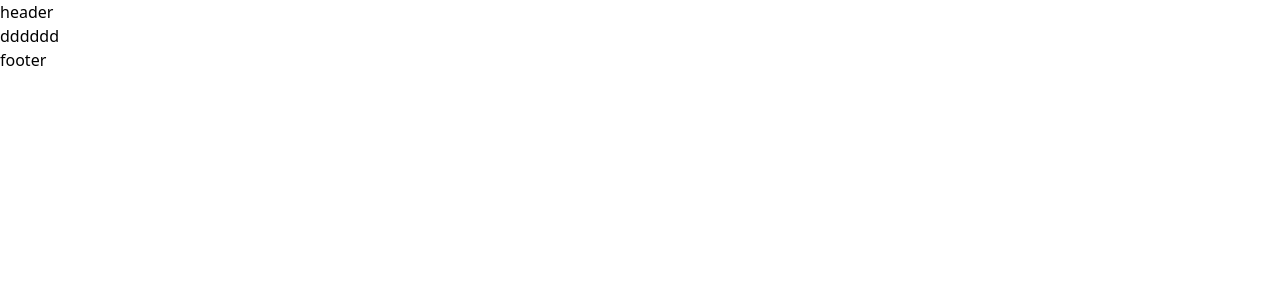
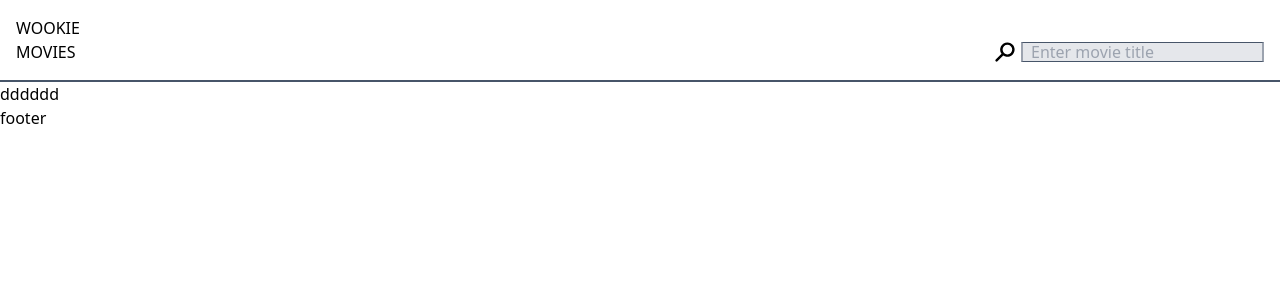
Before and after one commit to Jngueno/dkb-nextjs-test, a Next.js app: page / in a window 1280 px wide. Shown: the top 300 px of the page. Built offline with nearby package versions, Linux system fonts and the light colour scheme.

Commit message:
add code to header.tsx, header title and search input

```diff
--- a/components/Header.tsx
+++ b/components/Header.tsx
@@ -1,7 +1,54 @@
-import React from "react";
+import React, { useState } from "react";
+import { SearchIcon } from "@heroicons/react/solid";
+import Link from "next/link";
+import { useRouter } from "next/router";
 
 function Header() {
-  return <div>header</div>;
+  const [search, setSearch] = useState<string>("");
+  const router = useRouter();
+
+  const handleSearch = () => {
+    if (!search) {
+      alert("Please enter a movie title");
+    } else {
+      const path = router.pathname;
+      const { query } = router;
+
+      if (path.includes("movie")) {
+        delete query.id;
+        query.id = search;
+        router.push({ pathname: path, query });
+      } else {
+        router.push({ pathname: `${path}movie/${search}` });
+      }
+    }
+    setSearch("");
+  };
+  return (
+    <div className="flex justify-between items-end p-4 border-b-2 border-b-slate-600">
+      <Link href="/">
+        <span className="cursor-pointer hover:font-medium">
+          WOOKIE
+          <br />
+          MOVIES
+        </span>
+      </Link>
+
+      <div className="flex items-center space-x-1">
+        <SearchIcon
+          className="h-6 rotate-90 cursor-pointer hover:text-slate-400"
+          onClick={handleSearch}
+        />
+        <input
+          type="text"
+          value={search}
+          onChange={(e) => setSearch(e.target.value)}
+          placeholder="Enter movie title"
+          className="bg-gray-200 h-5 pl-2 focus:outline-none border border-l-2 border-r-2 border-slate-600 border-l-gray-400 border-r-gray-400"
+        />
+      </div>
+    </div>
+  );
 }
 
 export default Header;
```
